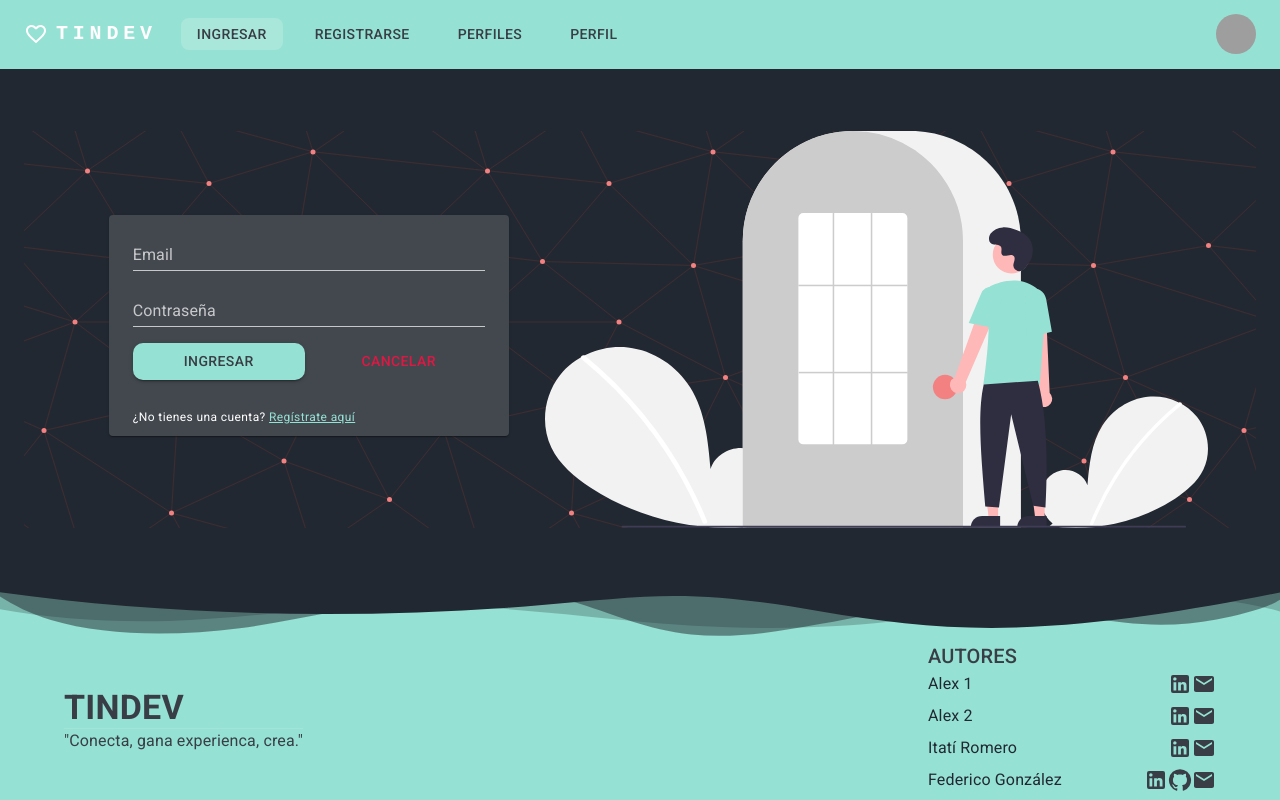
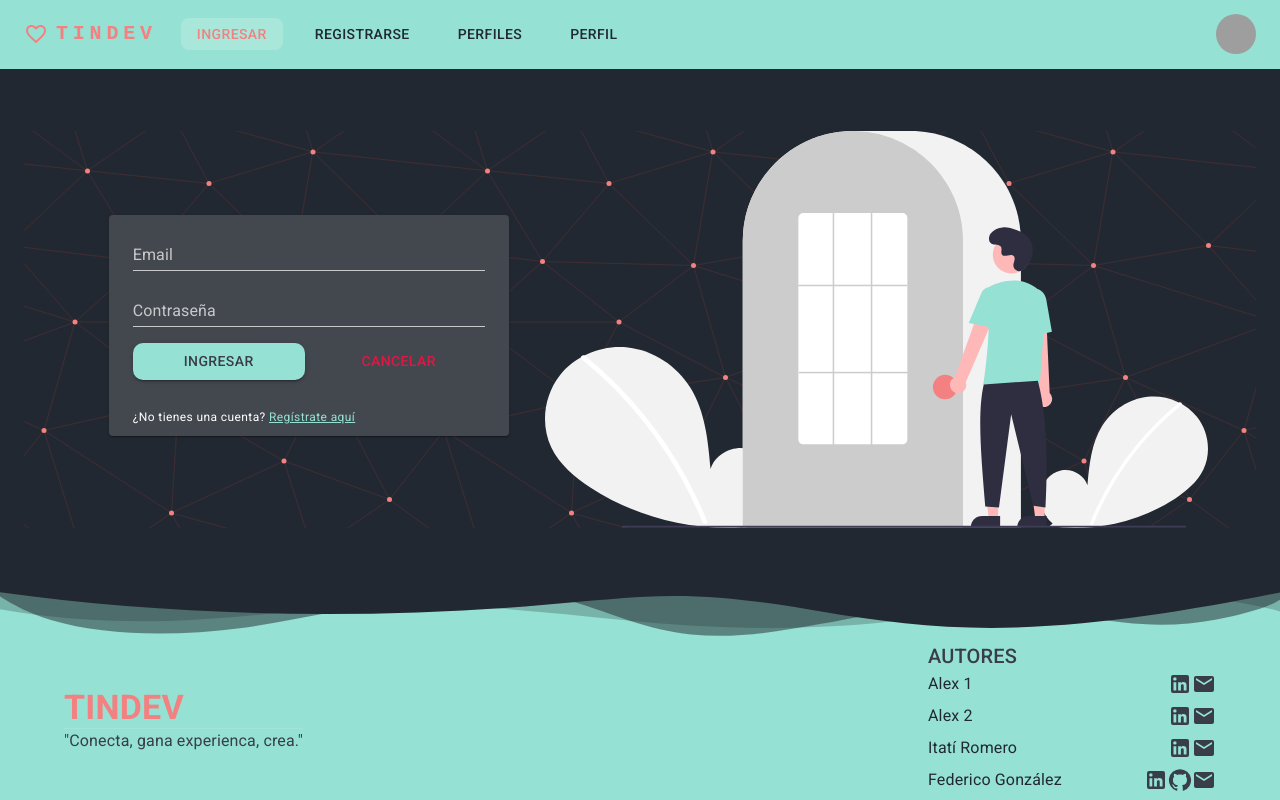
Before and after one commit to No-Country/c7-33-t-pern-frontend, a React (Vite) app: page /login in a window 1280 px wide. Built offline with nearby package versions, Linux system fonts and the light colour scheme; grey boxes are pictures that could not be loaded.

Commit message:
Changes in styles

```diff
--- a/src/components/ui/Footer.jsx
+++ b/src/components/ui/Footer.jsx
@@ -48,7 +48,7 @@ const Footer = () => {
             sx={{backgroundColor: palette.primary.main}}
           >
             <Box display={{xs: 'none', sm: 'block'}} lg={9} md={8} sm={6}>
-              <Typography color={palette.background.paper} fontWeight="bold" variant="h4">
+              <Typography color={palette.secondary.main} fontWeight="bold" variant="h4">
                 TINDEV
               </Typography>
               <Divider />
--- a/src/components/ui/Navbar.jsx
+++ b/src/components/ui/Navbar.jsx
@@ -55,20 +55,20 @@ const ResponsiveAppBar = () => {
   }
 
   return (
-    <AppBar position="static" sx={{height: 69}}>
+    <AppBar position="static" sx={{height: 69, color: palette.primary.contrastText}}>
       <Container maxWidth="xl">
         <Toolbar disableGutters>
-          <FavoriteBorderIcon sx={{display: {xs: 'none', md: 'flex'}, mr: 1}} />
+          <FavoriteBorderIcon color="secondary" sx={{display: {xs: 'none', md: 'flex'}, mr: 1}} />
           <Link style={{color: 'inherit', textDecoration: 'none'}} to="/">
             <Typography
               noWrap
+              color="secondary"
               sx={{
                 mr: 2,
                 display: {xs: 'none', md: 'flex'},
                 fontFamily: 'monospace',
                 fontWeight: 700,
                 letterSpacing: '.3rem',
-                color: 'inherit',
                 textDecoration: 'none',
               }}
               variant="h6"
@@ -82,7 +82,7 @@ const ResponsiveAppBar = () => {
               aria-controls="menu-appbar"
               aria-haspopup="true"
               aria-label="account of current user"
-              color="inherit"
+              color="secondary"
               size="large"
               onClick={handleOpenNavMenu}
             >
@@ -121,9 +121,10 @@ const ResponsiveAppBar = () => {
               ))}
             </Menu>
           </Box>
-          <FavoriteBorderIcon sx={{display: {xs: 'flex', md: 'none'}, mr: 1}} />
+          <FavoriteBorderIcon color="secondary" sx={{display: {xs: 'flex', md: 'none'}, mr: 1}} />
           <Typography
             noWrap
+            color={palette.secondary.main}
             component="a"
             href=""
             sx={{
@@ -133,7 +134,6 @@ const ResponsiveAppBar = () => {
               fontFamily: 'monospace',
               fontWeight: 700,
               letterSpacing: '.3rem',
-              color: 'inherit',
               textDecoration: 'none',
             }}
             variant="h5"
@@ -148,9 +148,10 @@ const ResponsiveAppBar = () => {
                 onClick={handleCloseNavMenu}
               >
                 <StyledNavLink
-                  color={palette.primary.contrastText}
+                  color={palette.secondary.contrastText}
                   style={({isActive}) => ({
                     backgroundColor: isActive && palette.primary.light,
+                    color: isActive && palette.secondary.main,
                   })}
                   to={page.location}
                 >
```
